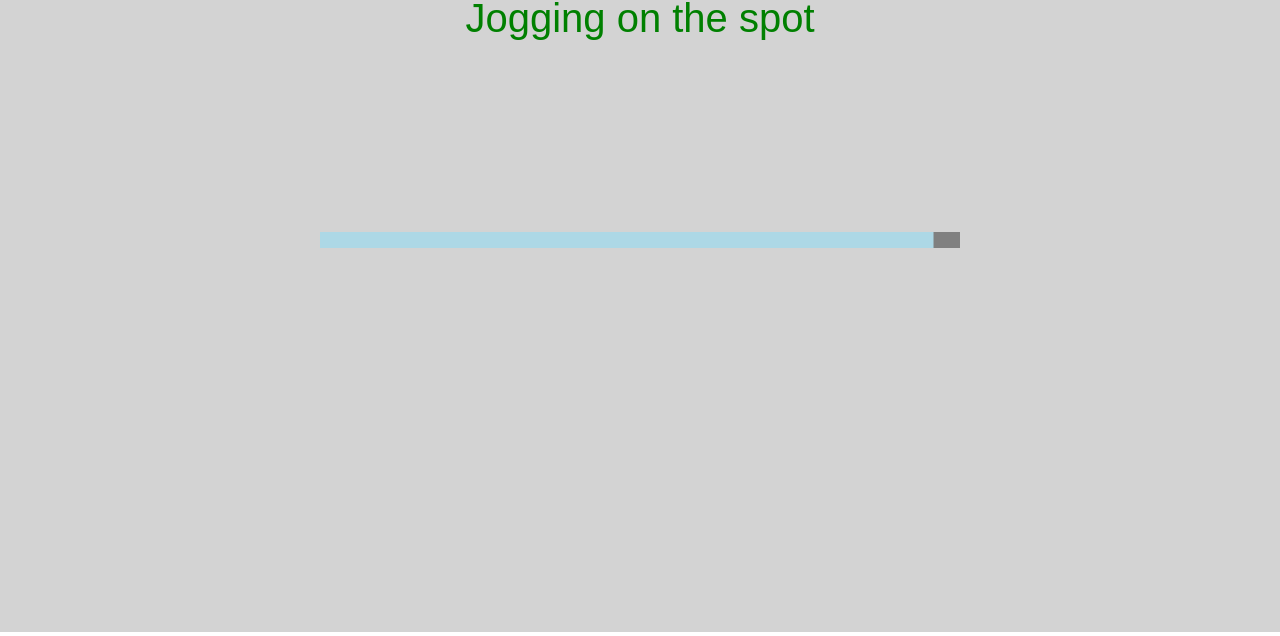
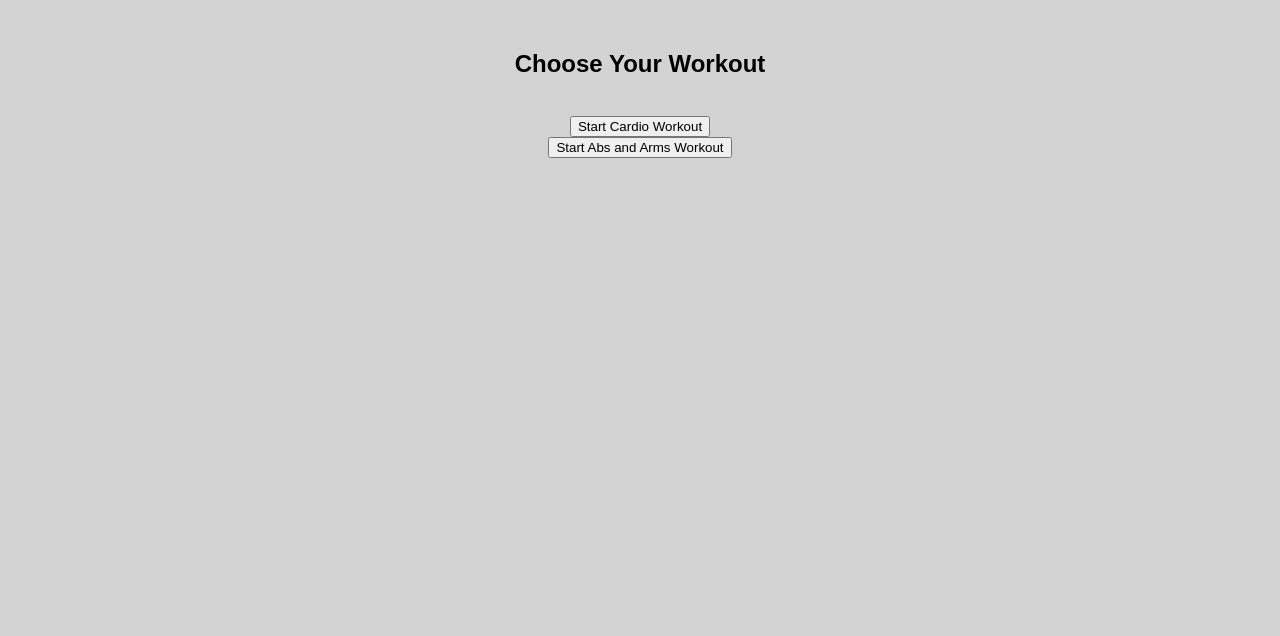
Before and after one commit to Serebyte-Software/Fitness-Project, a plain HTML site: page index.html in a window 1280 px wide. Shown: the part 168-804 px from the top of the page. Drawn offline with Linux system fonts and the light colour scheme.

Commit message:
Add files via upload

```diff
--- a/index.html
+++ b/index.html
@@ -18,6 +18,7 @@
 				margin: 0px;
 				width: 100%;
 				height: 100%;
+				background: lightgrey;
 			}
 
 			canvas {
@@ -25,15 +26,66 @@
 				height: 100%;
 				background: lightgrey;
 			}
+
+			h1 {
+				font-family: arial;
+			}
+
+			h2 {
+				font-family: arial;
+			}
+
+			h3 {
+				font-family: arial;
+			}
+
+			h4 {
+				font-family: arial;
+			}
+
+			p {
+				font-family: arial;
+			}
+			.mainMenu{
+				padding: 100px 0px;
+				text-align: center;
+				width: 100%;
+			};
 		</style>
 	</head>
 
 	<body>
-		<canvas id="myCanvas"></canvas>
+		<div id="mainMenu" class="mainMenu">
+			<h1>
+				Workout Program
+			</h1>
+
+			<br/>
+
+			<h2>
+				Choose Your Workout
+			</h2>
+
+			<br/>
+
+			<button onclick="startCardioWorkout()">
+				Start Cardio Workout
+			</button>
+
+			<br/>
+
+			<button onclick="startAbsArmsWorkout()">
+				Start Abs and Arms Workout
+			</button>
+		</div>
 
 		<script>
+			//get main menu
+			var mainMenu = document.getElementById("mainMenu");
+
+
 			//get canvas and context
-			var canvas = document.getElementById("myCanvas");
+			var canvas = document.createElement("canvas");
 			var ctx = canvas.getContext("2d");
 
 			//set canvas width and height
@@ -41,41 +93,14 @@
 			canvas.height = window.innerHeight;
 
 			//create routine in array
-			var routine = [
-				//warm up
-				[
-					["Jogging on the spot", 60 * 60 * 2], //excercise, time (frames)
-					["Dynamic stretches", 60 * 60 * 2]
-				],
-
-				//workout
-				[
-					["High knees", 60 * 60],
-					["Squat jumps", 60 * 60],
-					["Mountain climbers", 60 * 60],
-					["Rest", 60 * 60],
-					["Star jumps", 60 * 60],
-					["Sit-ups", 60 * 60],
-					["Tricep dips", 60 * 60],
-					["Rest", 60 * 60],
-					["Press ups", 60 * 60],
-					["Plank", 60 * 60],
-					["Burpees", 60 * 60],
-					["Rest", 60 * 60],
-				],
-
-				//cool down
-				[
-					["Walking", 60 * 60 * 3],
-				],
-			];
+			var routine = [];
 
 			//define variables
 			var workoutReps = 2;
 			var phase = 0;
 			var subPhase = 0;
 			var repsSoFar = 0;
-			var frame = routine[phase][subPhase][1];
+			var frame = 0;
 			var end = false;
 
 			//main loop
@@ -144,8 +169,100 @@
 				canvas.height = window.innerHeight;
 			});
 
-			//start main loop
-			setInterval(mainLoop, 1000 / 60);
+			//start workout loop
+			function startWorkoutLoop(){
+				//remove menu division
+				document.body.removeChild(mainMenu);
+
+				//remove body padding;
+				document.body.style.padding = "px";
+
+				//add canvas
+				document.body.appendChild(canvas);
+
+				//reset variables
+				workoutReps = 2;
+				phase = 0;
+				subPhase = 0;
+				repsSoFar = 0;
+				frame = routine[phase][subPhase][1];
+				end = false;
+
+				//start main loop
+				setInterval(mainLoop, 1000 / 60);
+			};
+
+			//start cardio workout
+			function startCardioWorkout(){
+				//set excercises
+				routine = [
+					//warm up
+					[
+						["Jogging on the spot", 60 * 60 * 2], //excercise, time (frames)
+						["Dynamic stretches", 60 * 60 * 2]
+					],
+
+					//workout
+					[
+						["Squat-thrusts", 60 * 60],
+						["Star jumps", 60 * 60],
+						["Burpees", 60 * 60],
+						["Rest", 60 * 60],
+						["Mountain climbers", 60 * 60],
+						["Squats", 60 * 60],
+						["Burpees", 60 * 60],
+						["Rest", 60 * 60],
+						["Squats", 60 * 60],
+						["Tuck jumps", 60 * 60],
+						["Plank", 60 * 60],
+						["Rest", 60 * 60],
+					],
+
+					//cool down
+					[
+						["Walking", 60 * 60 * 3],
+					],
+				];
+
+				//start workout loop
+				startWorkoutLoop();
+			};
+
+			//start abs arms workout
+			function startAbsArmsWorkout(){
+				//set excercises
+				routine = [
+					//warm up
+					[
+						["Jogging on the spot", 60 * 60 * 2], //excercise, time (frames)
+						["Dynamic stretches", 60 * 60 * 2]
+					],
+
+					//workout
+					[
+						["Sit-ups", 60 * 60],
+						["Bicep curls", 60 * 60],
+						["Plank", 60 * 60 * 1.5],
+						["Rest", 60 * 60],
+						["Tricep dips", 60 * 60],
+						["Sit-ups", 60 * 60],
+						["Leg raisers", 60 * 60],
+						["Rest", 60 * 60],
+						["Press ups", 60 * 60],
+						["High crunches", 60 * 60],
+						["Low crunches", 60 * 60],
+						["Rest", 60 * 60],
+					],
+
+					//cool down
+					[
+						["Walking", 60 * 60 * 3],
+					],
+				];
+
+				//start workout loop
+				startWorkoutLoop();
+			};
 		</script>
 	</body>
 </html>
```
